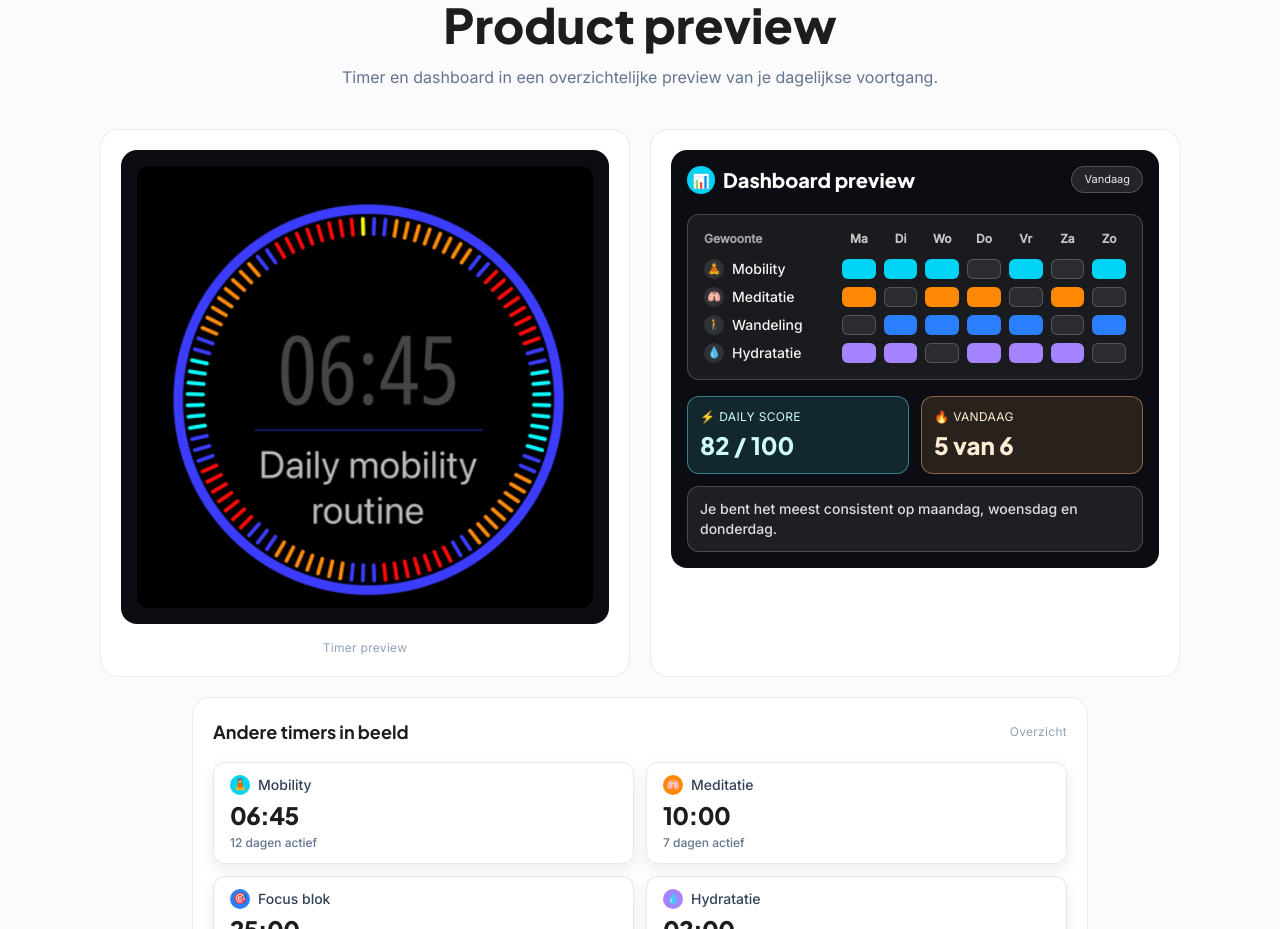
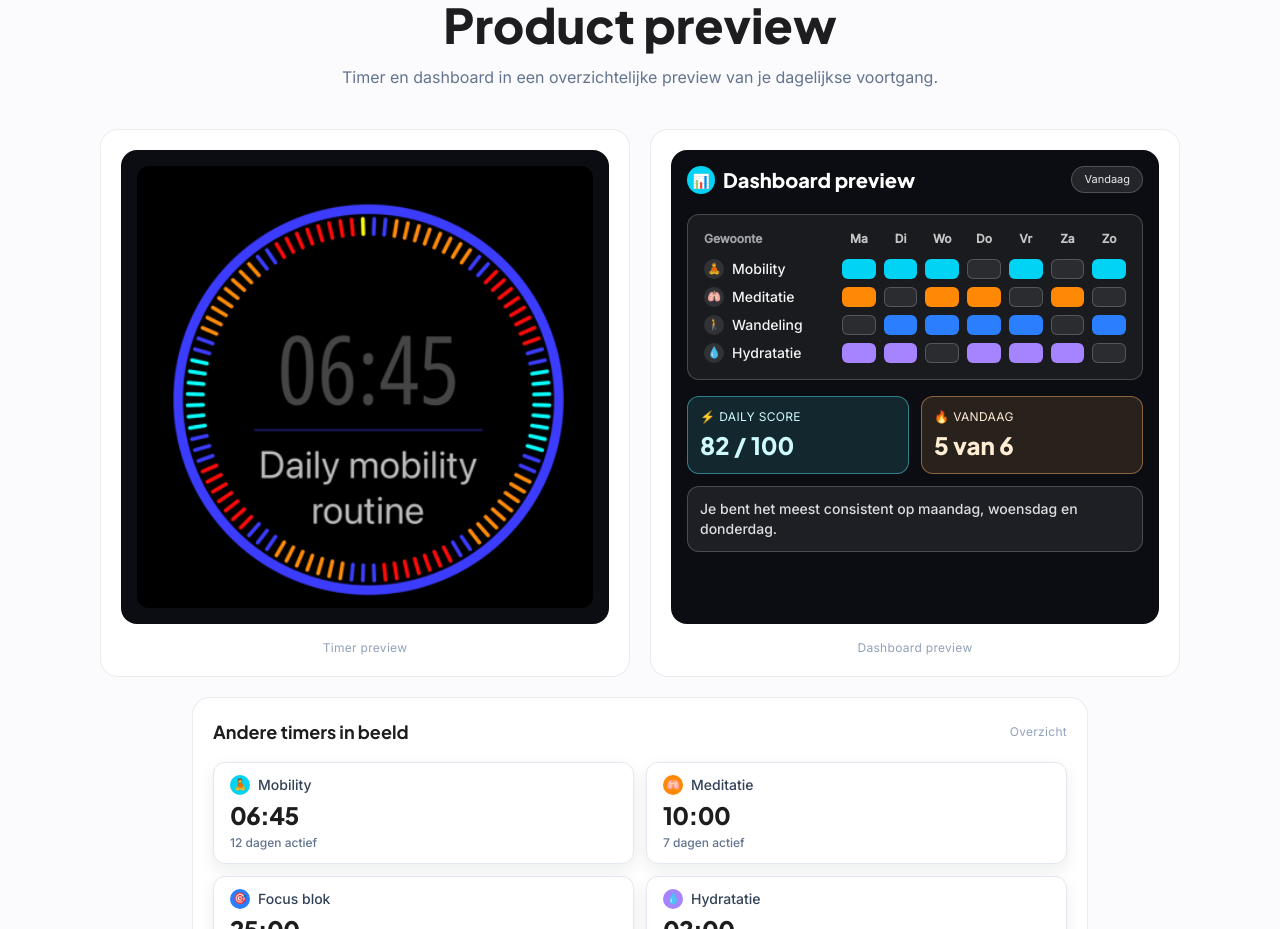
Before and after one commit to djdehoon/habitmeasure, a Next.js app: page / in a window 1280 px wide. Shown: the part 2340-3269 px from the top of the page. Built offline with nearby package versions, Linux system fonts and the light colour scheme; no server answers.

Commit message:
feat(analytics): add Vercel Analytics

```diff
--- a/app/layout.tsx
+++ b/app/layout.tsx
@@ -1,5 +1,6 @@
 import type { Metadata } from "next";
 import type { Viewport } from "next";
+import { Analytics } from "@vercel/analytics/react";
 import { Inter, Plus_Jakarta_Sans } from "next/font/google";
 import "./globals.css";
 
@@ -48,7 +49,10 @@ export default function RootLayout({
       <head>
         <meta name="apple-mobile-web-app-capable" content="yes" />
       </head>
-      <body className="min-h-full flex flex-col antialiased">{children}</body>
+      <body className="min-h-full flex flex-col antialiased">
+        {children}
+        <Analytics />
+      </body>
     </html>
   );
 }
--- a/components/PreviewShowcase.tsx
+++ b/components/PreviewShowcase.tsx
@@ -111,13 +111,16 @@ export function PreviewShowcase() {
       <div className="mt-10 grid gap-5 lg:grid-cols-2">
         <motion.figure
           ref={timerCardRef}
-          className="card-shell p-4 md:p-5"
+          className="card-shell flex flex-col p-4 md:p-5"
           variants={fadeInUp}
           initial="hidden"
           whileInView="visible"
           viewport={viewportIn}
         >
-          <div ref={timerInnerRef} className="relative overflow-hidden rounded-2xl bg-[#0B0D12] p-4">
+          <div
+            ref={timerInnerRef}
+            className="relative flex-1 overflow-hidden rounded-2xl bg-[#0B0D12] p-4"
+          >
             <Image
               src="/preview-timer.png"
               alt="HabitMeasure timer preview"
@@ -132,9 +135,9 @@ export function PreviewShowcase() {
           </figcaption>
         </motion.figure>
 
-        <motion.article
+        <motion.figure
           ref={dashboardCardRef}
-          className="card-shell p-4 md:p-5"
+          className="card-shell flex flex-col p-4 md:p-5"
           variants={fadeInUp}
           initial="hidden"
           whileInView="visible"
@@ -142,7 +145,7 @@ export function PreviewShowcase() {
         >
           <div
             ref={dashboardInnerRef}
-            className="relative overflow-hidden rounded-2xl bg-[#0B0D12] p-4 text-white"
+            className="relative flex-1 overflow-hidden rounded-2xl bg-[#0B0D12] p-4 text-white"
           >
             <div className="flex items-center justify-between">
               <h3 className="heading-font flex items-center gap-2 text-xl font-black">
@@ -212,7 +215,10 @@ export function PreviewShowcase() {
               Je bent het meest consistent op maandag, woensdag en donderdag.
             </div>
           </div>
-        </motion.article>
+          <figcaption className="mt-4 text-center text-xs tracking-wide text-slate-400">
+            Dashboard preview
+          </figcaption>
+        </motion.figure>
       </div>
 
       <motion.article
--- a/package.json
+++ b/package.json
@@ -9,6 +9,7 @@
     "lint": "eslint"
   },
   "dependencies": {
+    "@vercel/analytics": "^2.0.1",
     "framer-motion": "^12.38.0",
     "next": "16.2.4",
     "react": "19.2.4",
```
Also changed, not shown: 2 other files (tests, documents, lock files or other folders).
